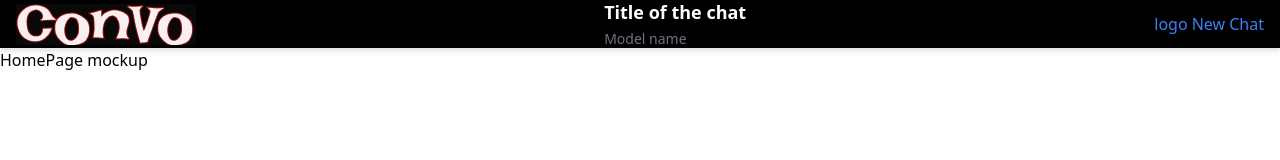
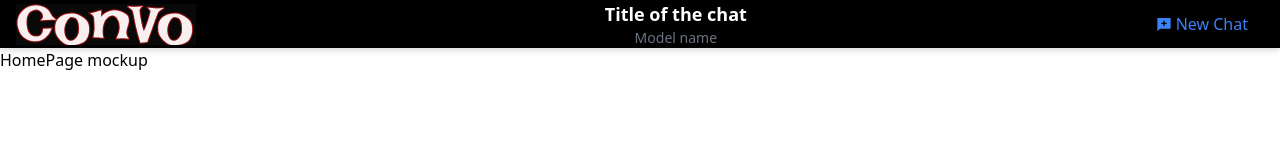
Before and after one commit to gelftheshot/convo, a Next.js app: page / in a window 1280 px wide. Shown: the top 160 px of the page. Built offline with nearby package versions, Linux system fonts and the light colour scheme.

Commit message:
adding new chat adding icon

```diff
--- a/components/header.jsx
+++ b/components/header.jsx
@@ -2,6 +2,7 @@ import Image from 'next/image'
 import Link from 'next/link'
 import logo from '../public/assets/images/logo.png'
 import '../styles/global.css'
+import { RiChatNewFill } from "react-icons/ri";
 
 const Header = () => {
   return (
@@ -16,12 +17,14 @@ const Header = () => {
             </Link>
             <div>
                 <h1 className="text-lg font-bold">Title of the chat</h1>
-                <span className="text-gray-500 text-sm">Model name</span>
+                <div className="flex justify-center">
+                    <span className="text-gray-500 text-sm">Model name</span>
+                </div>
             </div>
         </div>
         <div>
-            <button className="flex items-center space-x-1 text-blue-500 hover:text-blue-700">
-                <span>logo</span>
+            <button className="flex items-center space-x-1 mr-4 text-blue-500 hover:text-blue-700">
+                <RiChatNewFill className="w-4 h-4" />
                 <span>New Chat</span>
             </button>
         </div>
--- a/package.json
+++ b/package.json
@@ -13,7 +13,8 @@
     "next": "14.2.5",
     "next-auth": "^4.24.7",
     "react": "^18",
-    "react-dom": "^18"
+    "react-dom": "^18",
+    "react-icons": "^5.2.1"
   },
   "devDependencies": {
     "eslint": "^8",
```
Also changed, not shown: 1 other file (tests, documents, lock files or other folders).
